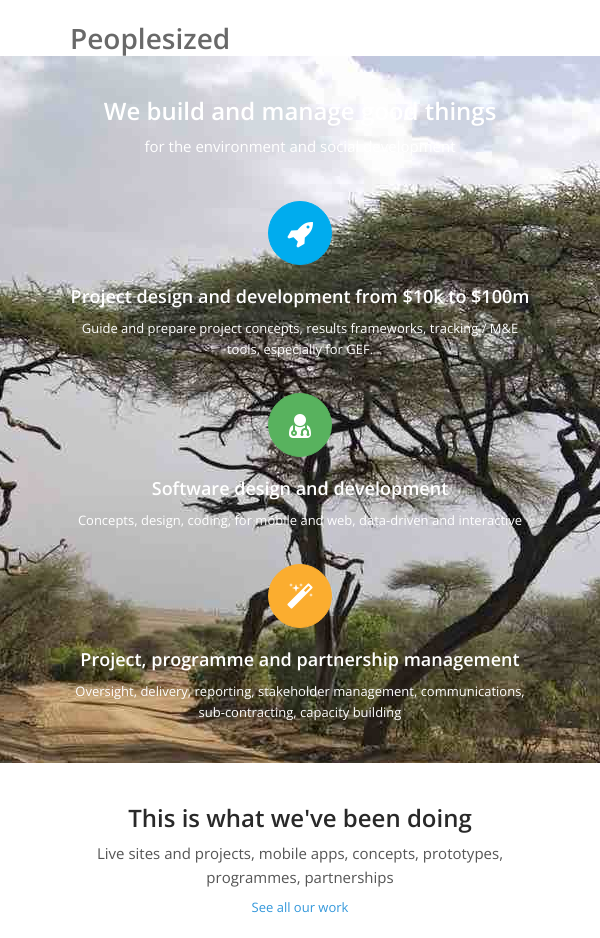
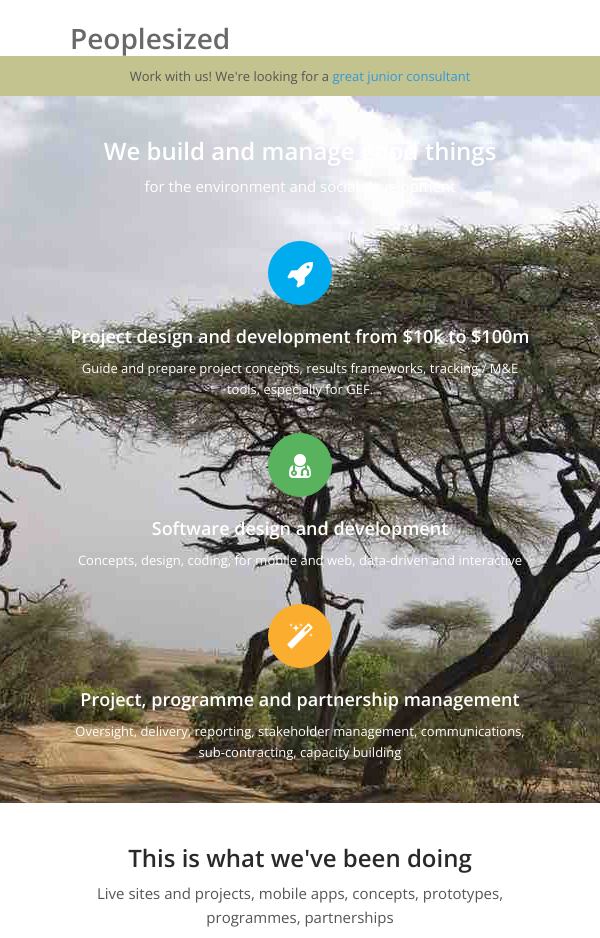
Before and after one commit to Peoplesized/peoplesizedcom, a Jekyll site: the page built from index.html, in a window 600 px wide. Shown: the top 938 px of the page. Built offline with Jekyll 4.4.1, drawn with Linux system fonts in a browser that asks for light colours; nearby versions of some CDN libraries; grey boxes are pictures that could not be loaded.

Commit message:
flashbar

```diff
--- a/_sass/_custom.scss
+++ b/_sass/_custom.scss
@@ -141,3 +141,16 @@
     overflow: hidden;
     text-overflow: ellipsis;
 }
+.flash-bar {
+    display: none;
+}
+
+@media only screen and (min-width: 480px) and (max-width: 767px){
+    .flash-bar {
+        display: inherit;
+          height: 20px;
+          background: rgb(195, 195, 143);
+          padding: 10px;
+          text-align: center;
+    }
+}
--- a/index.html
+++ b/index.html
@@ -2,6 +2,9 @@
 layout: default
 ---
 <div id='main' class="main">
+  <div class="flash-bar">
+    Work with us! We're looking for a <a href='work-with-us'>great junior consultant</a>
+  </div>
   {% include partials/services_partial.html %}
   {% include partials/portfolio_partial.html %}
 </div>
```
